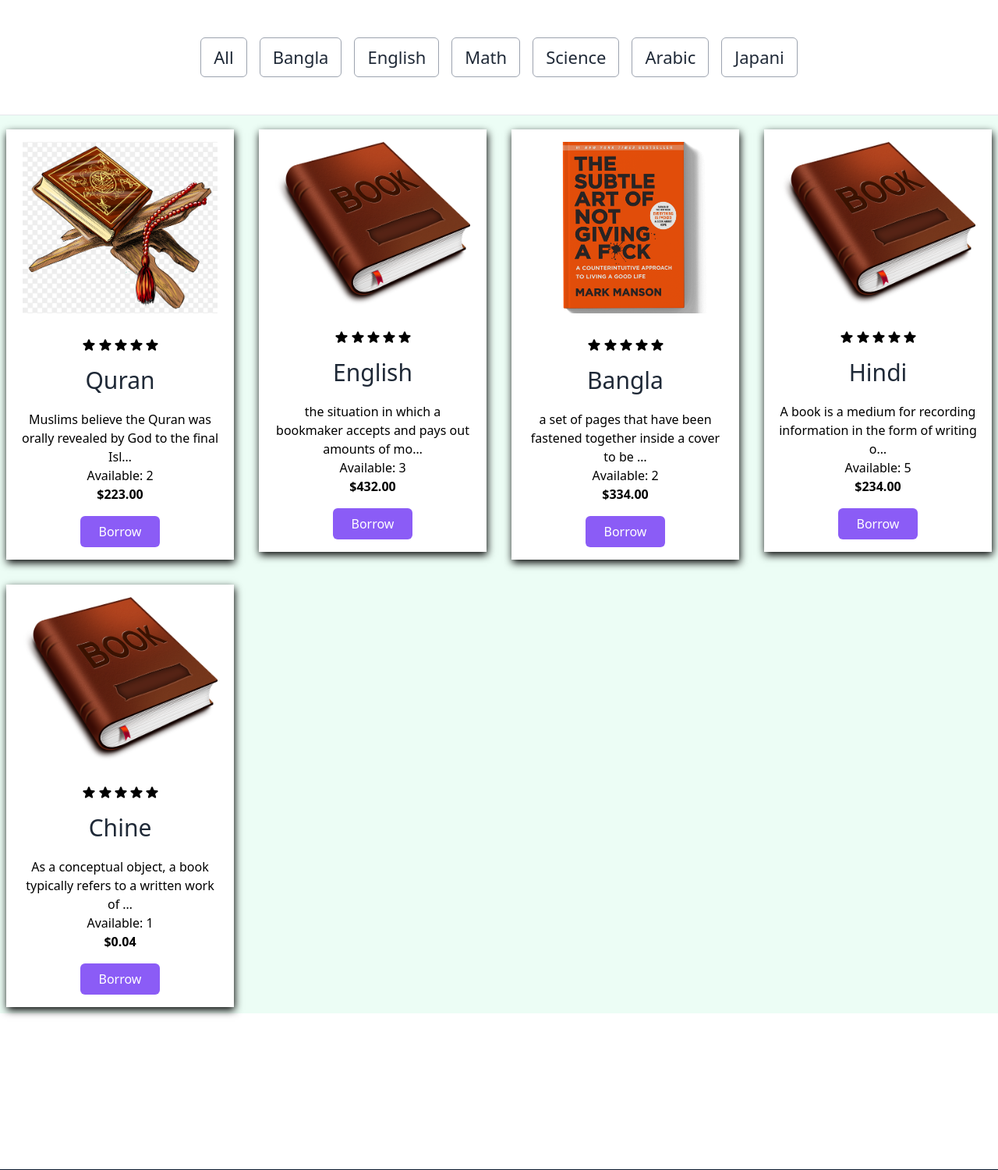
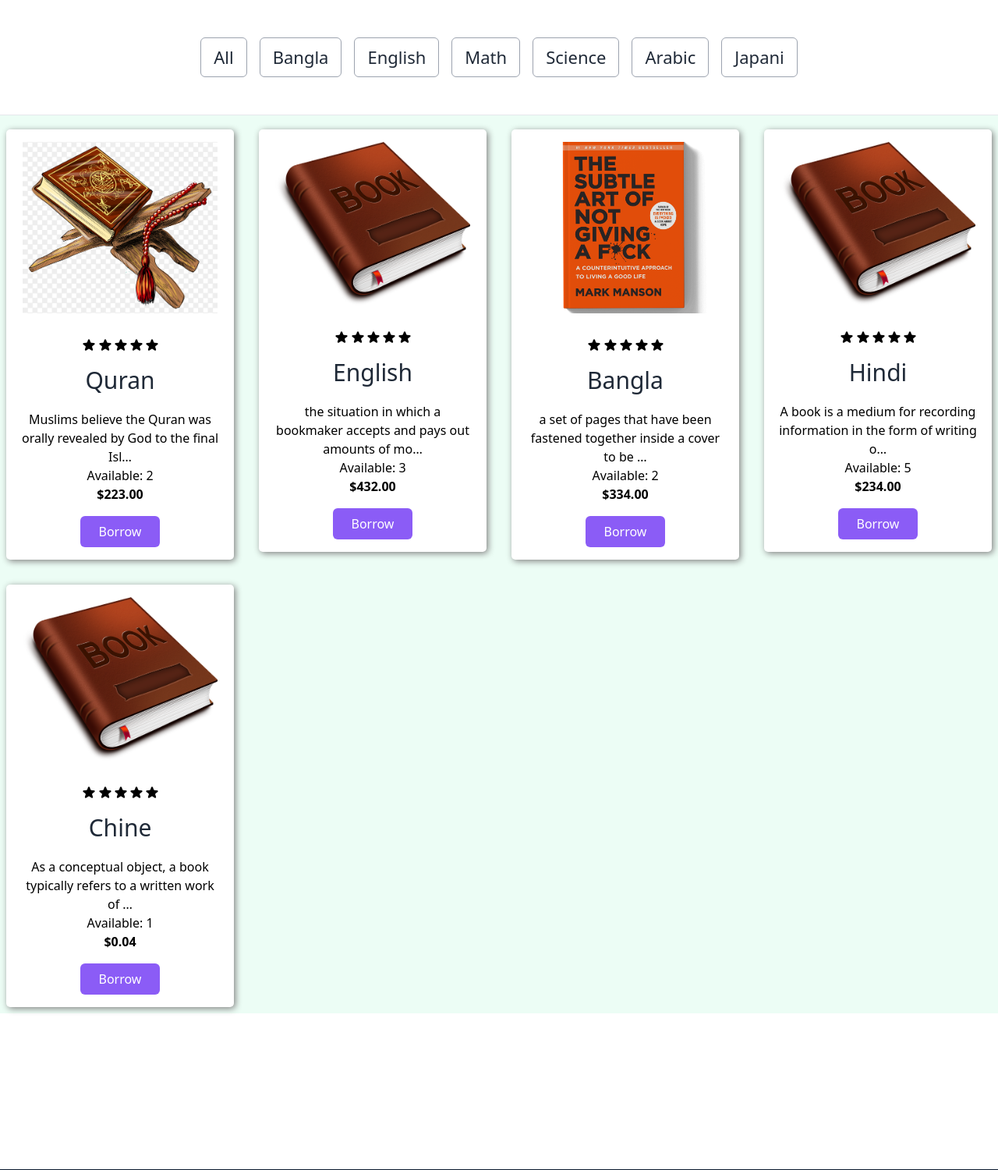
Before and after one commit to Md-Merazul-Islam/Library-Management-System, a Django app: page / in a window 1280 px wide. Shown: the part 64-1565 px from the top of the page at 78% size. Run offline with Django 5.2, Linux system fonts and the light colour scheme; data comes from the database, SQL or seed files in the repository; some libraries are stand-ins or nearby versions.

Commit message:
shadow add

```diff
--- a/templates/home.html
+++ b/templates/home.html
@@ -35,7 +35,8 @@
       display: flex;
       flex-direction: column;
       align-items: center;
-      box-shadow: 1px 4px 10px;
+      box-shadow: 2px 2px 8px gray;
+      border-radius: 5px;
     }
 
     .card img {
```
